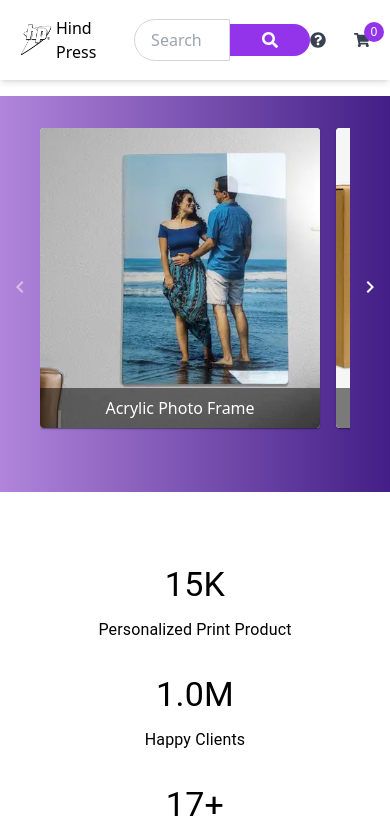
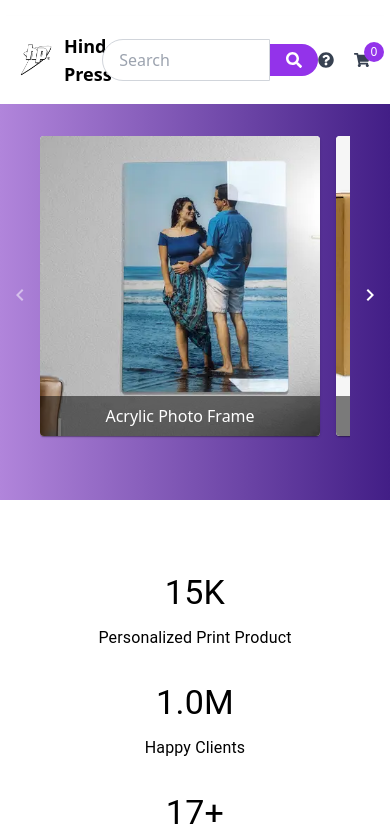
Before and after one commit to PulseZest-Inovation/HindPress, a React (Create React App) app: page / in a window 390 px wide. Shown: the top 840 px of the page. Built offline with nearby package versions, Linux system fonts and the light colour scheme.

Commit message:
header update

```diff
--- a/package.json
+++ b/package.json
@@ -5,7 +5,7 @@
   "dependencies": {
     "@emotion/react": "^11.11.4",
     "@emotion/styled": "^11.11.5",
-    "@material-ui/core": "^4.12.4",
+
     "@mui/icons-material": "^5.15.20",
     "@mui/material": "^5.15.20",
     "@testing-library/jest-dom": "^5.17.0",
--- a/src/App.js
+++ b/src/App.js
@@ -1,14 +1,13 @@
 import React from 'react';
 import { Route, BrowserRouter as Router, Routes } from 'react-router-dom';
-import Header from './Component/Header/header';
+
 import Footer from './Component/footer/footer';
-import Home from './pages/home'; // Make sure to import the Home component
+import Home from './Pages/home'; // Make sure to import the Home component
 
 const App = () => {
   return (
     <div className="min-h-screen text-black">
       <Router>
-        <Header />
         <div className="pt-24">
           <Routes>
             <Route path="/" element={<Home />} />
--- a/src/Component/Header/header.jsx
+++ b/src/Component/Header/header.jsx
@@ -4,27 +4,26 @@ import logo from '../../assets/images/logo.png'; // Ensure the path is correct
 
 const Header = () => {
   return (
-    <header className="flex justify-between items-center p-4 bg-white shadow-md fixed w-full top-0 z-5">
+    <header className="-mt-20 flex justify-between items-center p-4 bg-white shadow-md w-full">
       <div className="flex items-center">
-        <img src={logo} alt="Logo" className="h-10" />
-        <h1>Hind Press</h1>
+        <img src={logo} alt="Logo" className="h-10 mr-2" />
+        <h1 className="text-lg font-semibold">Hind Press</h1>
       </div>
-      <div className="flex items-center relative w-1/2 max-w-lg">
+      <div className="flex items-center relative w-full max-w-lg">
         <input
           type="text"
           placeholder="Search"
           className="w-full px-4 py-2 border border-gray-300 rounded-l-full focus:outline-none focus:ring-2 focus:ring-purple-600"
         />
-        <button className="px-8 py-2 bg-purple-600 text-white rounded-r-full hover:bg-purple-700 focus:outline-none">
+        <button className="px-4 py-2 bg-purple-600 text-white rounded-r-full hover:bg-purple-700 focus:outline-none">
           <FaSearch />
         </button>
       </div>
-      <div className="flex items-center space-x-6">
+      <div className="flex items-center space-x-4 md:space-x-6">
         <div className="flex items-center text-gray-700 hover:text-purple-600 cursor-pointer">
           <FaQuestionCircle className="mr-1" />
           <span className="hidden md:inline">Help Center</span>
         </div>
-
         <div className="flex items-center text-gray-700 hover:text-purple-600 cursor-pointer relative">
           <FaShoppingCart className="mr-1" />
           <span className="absolute top-0 right-0 transform translate-x-1/2 -translate-y-1/2 bg-purple-600 text-white text-xs rounded-full w-5 h-5 flex items-center justify-center">0</span>
--- a/src/Pages/home.js
+++ b/src/Pages/home.js
@@ -9,10 +9,12 @@ import Popular from '../Component/PopularProduct/popular'
 import Grid from '../Component/Product/grid'
 import Sign from '../Component/SignsMarketing/sign'
 import State from '../Component/Stationery/state'
+import Header from '../Component/Header/header';
 
 export default function Home() {
   return (
     <div>
+     <Header />
       <HeroSection/>
       <CounterBar />
       <New />
```
Also changed, not shown: 1 other file (tests, documents, lock files or other folders).
